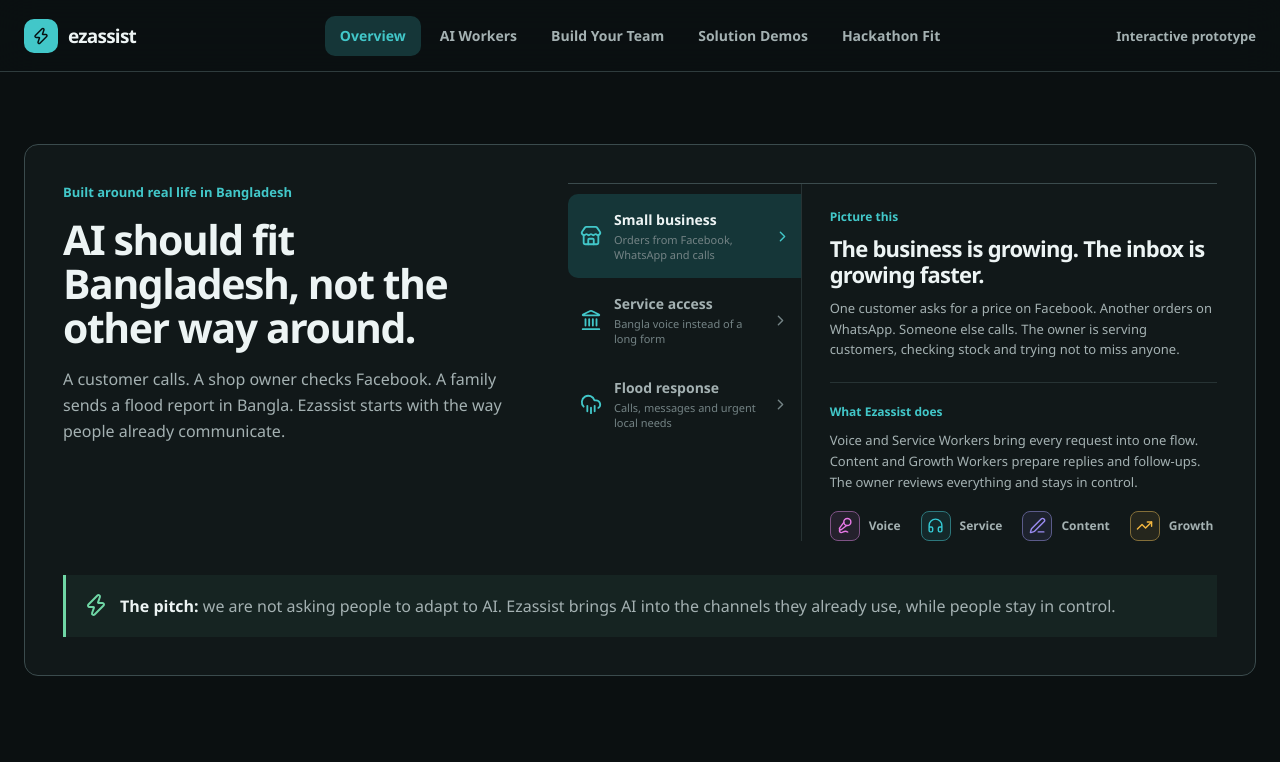
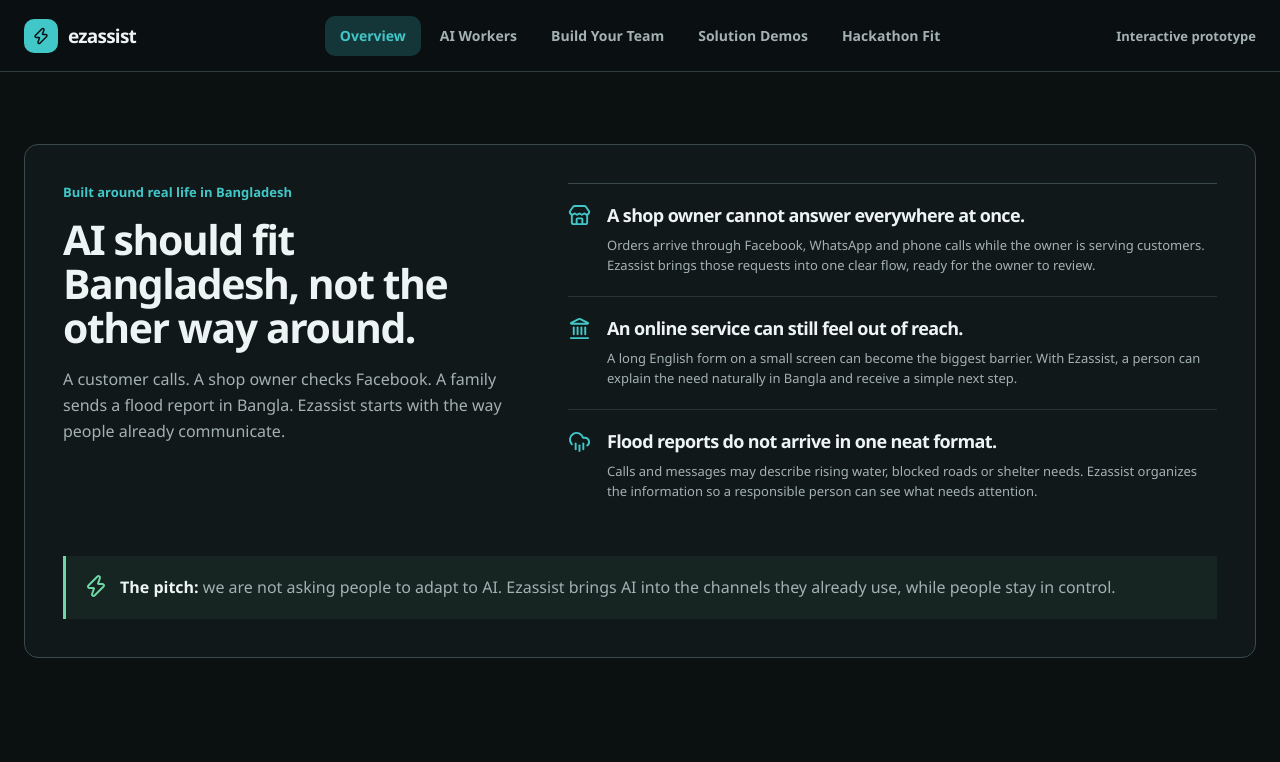
Before and after one commit to RaiZen094/LCT-Hackathon-AIUB-AI-Fest-MVP, a React (Vite) app: page / in a window 1280 px wide. Shown: the top 762 px of the page. Built offline with nearby package versions, Linux system fonts and the light colour scheme.

Commit message:
Simplify Bangladesh problem introduction

```diff
--- a/src/ProductApp.tsx
+++ b/src/ProductApp.tsx
@@ -28,48 +28,6 @@ const workerIcons: Record<WorkerId, typeof Bot> = {
   campaign: Megaphone,
   landing: LayoutTemplate,
 }
-
-const bangladeshProblems: {
-  id: string
-  label: string
-  context: string
-  title: string
-  problem: string
-  response: string
-  icon: typeof Bot
-  workers: WorkerId[]
-}[] = [
-  {
-    id: 'sme',
-    label: 'Small business',
-    context: 'Orders from Facebook, WhatsApp and calls',
-    title: 'The business is growing. The inbox is growing faster.',
-    problem: 'One customer asks for a price on Facebook. Another orders on WhatsApp. Someone else calls. The owner is serving customers, checking stock and trying not to miss anyone.',
-    response: 'Voice and Service Workers bring every request into one flow. Content and Growth Workers prepare replies and follow-ups. The owner reviews everything and stays in control.',
-    icon: Store,
-    workers: ['voice', 'service', 'content', 'growth'],
-  },
-  {
-    id: 'service-access',
-    label: 'Service access',
-    context: 'Bangla voice instead of a long form',
-    title: 'The service is online. The person who needs it still cannot reach it.',
-    problem: 'Picture a long English form on a small screen. The person knows exactly what they need, but explaining it in writing is the hardest part.',
-    response: 'Voice Worker lets them explain it naturally in Bangla. Service Worker organizes the request. Landing Worker shows the next step in a simple mobile view.',
-    icon: Landmark,
-    workers: ['voice', 'service', 'landing'],
-  },
-  {
-    id: 'flood',
-    label: 'Flood response',
-    context: 'Calls, messages and urgent local needs',
-    title: 'Reports are coming in. The hard part is knowing what needs attention first.',
-    problem: 'One person calls about rising water. Another messages about a blocked road. A volunteer reports a shelter need. Every detail matters, but each arrives differently.',
-    response: 'Voice Worker captures the report. Service Worker organizes it. Content Worker prepares a clear update. A responsible person checks what happens next.',
-    icon: CloudRain,
-    workers: ['voice', 'service', 'content'],
-  },
-]
 
 function WorkerMark({ id, label = true }: { id: WorkerId; label?: boolean }) {
   const worker = getWorker(id)
@@ -111,9 +69,6 @@ function AppHeader({ view, go }: { view: View; go: (view: View) => void }) {
 }
 
 function Overview({ go }: { go: (view: View) => void }) {
-  const [activeProblemId, setActiveProblemId] = useState(bangladeshProblems[0].id)
-  const activeProblem = bangladeshProblems.find(problem => problem.id === activeProblemId) ?? bangladeshProblems[0]
-
   return (
     <div className="page overview-page">
       <section className="bangladesh-context" aria-labelledby="bangladesh-context-title">
@@ -122,44 +77,18 @@ function Overview({ go }: { go: (view: View) => void }) {
           <h2 id="bangladesh-context-title">AI should fit Bangladesh, not the other way around.</h2>
           <p>A customer calls. A shop owner checks Facebook. A family sends a flood report in Bangla. Ezassist starts with the way people already communicate.</p>
         </div>
-        <div className="bangladesh-problem-explorer">
-          <div className="bangladesh-problem-tabs" role="group" aria-label="Bangladesh problem examples">
-            {bangladeshProblems.map(problem => {
-              const Icon = problem.icon
-              const isActive = problem.id === activeProblem.id
-              return (
-                <button
-                  key={problem.id}
-                  type="button"
-                  aria-pressed={isActive}
-                  aria-controls="bangladesh-problem-panel"
-                  className={isActive ? 'active' : ''}
-                  onClick={() => setActiveProblemId(problem.id)}
-                >
-                  <Icon aria-hidden="true" />
-                  <span><b>{problem.label}</b><small>{problem.context}</small></span>
-                  <ChevronRight aria-hidden="true" />
-                </button>
-              )
-            })}
-          </div>
-          <article
-            className="bangladesh-problem-detail"
-            id="bangladesh-problem-panel"
-            aria-live="polite"
-          >
-            <div>
-              <span>Picture this</span>
-              <h3>{activeProblem.title}</h3>
-              <p>{activeProblem.problem}</p>
-            </div>
-            <div className="bangladesh-worker-response">
-              <span>What Ezassist does</span>
-              <p>{activeProblem.response}</p>
-              <div aria-label="Suggested AI workers">
-                {activeProblem.workers.map(workerId => <WorkerMark key={workerId} id={workerId} />)}
-              </div>
-            </div>
+        <div className="bangladesh-stories" aria-label="Familiar problems in Bangladesh">
+          <article>
+            <Store aria-hidden="true" />
+            <div><h3>A shop owner cannot answer everywhere at once.</h3><p>Orders arrive through Facebook, WhatsApp and phone calls while the owner is serving customers. Ezassist brings those requests into one clear flow, ready for the owner to review.</p></div>
+          </article>
+          <article>
+            <Landmark aria-hidden="true" />
+            <div><h3>An online service can still feel out of reach.</h3><p>A long English form on a small screen can become the biggest barrier. With Ezassist, a person can explain the need naturally in Bangla and receive a simple next step.</p></div>
+          </article>
+          <article>
+            <CloudRain aria-hidden="true" />
+            <div><h3>Flood reports do not arrive in one neat format.</h3><p>Calls and messages may describe rising water, blocked roads or shelter needs. Ezassist organizes the information so a responsible person can see what needs attention.</p></div>
           </article>
         </div>
         <p className="bangladesh-context-result"><Zap aria-hidden="true" /><span><b>The pitch:</b> we are not asking people to adapt to AI. Ezassist brings AI into the channels they already use, while people stay in control.</span></p>
--- a/src/product-styles.css
+++ b/src/product-styles.css
@@ -150,25 +150,12 @@ p { line-height: 1.65; }
 .bangladesh-context-heading > span { display: block; margin-bottom: 16px; color: var(--accent); font-size: 13px; font-weight: 800; }
 .bangladesh-context-heading h2 { max-width: 520px; margin-bottom: 16px; font-size: clamp(30px, 3.2vw, 44px); line-height: 1.08; }
 .bangladesh-context-heading p { max-width: 560px; margin: 0; color: var(--muted); font-size: 16px; }
-.bangladesh-problem-explorer { min-width: 0; display: grid; grid-template-columns: minmax(190px, .72fr) minmax(0, 1.28fr); border-top: 1px solid var(--border-strong); }
-.bangladesh-problem-tabs { display: flex; flex-direction: column; padding-top: 10px; border-right: 1px solid var(--border); }
-.bangladesh-problem-tabs button { width: 100%; min-height: 84px; display: grid; grid-template-columns: auto 1fr auto; align-items: center; gap: 12px; border: 0; border-radius: 10px 0 0 10px; padding: 14px 12px; color: var(--muted); text-align: left; background: transparent; }
-.bangladesh-problem-tabs button:hover { color: var(--text); background: var(--surface-strong); }
-.bangladesh-problem-tabs button.active { color: var(--text); background: var(--accent-dark); }
-.bangladesh-problem-tabs button > svg:first-child { width: 22px; height: 22px; color: var(--accent); }
-.bangladesh-problem-tabs button > svg:last-child { width: 17px; height: 17px; color: var(--quiet); }
-.bangladesh-problem-tabs button.active > svg:last-child { color: var(--accent); transform: translateX(2px); }
-.bangladesh-problem-tabs button span { min-width: 0; display: flex; flex-direction: column; gap: 4px; }
-.bangladesh-problem-tabs button b { font-size: 14px; }
-.bangladesh-problem-tabs button small { color: var(--quiet); font-size: 11px; line-height: 1.35; }
-.bangladesh-problem-detail { min-width: 0; padding: 24px 0 0 28px; }
-.bangladesh-problem-detail > div > span { display: block; margin-bottom: 10px; color: var(--accent); font-size: 12px; font-weight: 800; }
-.bangladesh-problem-detail h3 { margin-bottom: 10px; font-size: 22px; line-height: 1.2; }
-.bangladesh-problem-detail p { margin: 0; color: var(--muted); font-size: 13px; line-height: 1.6; }
-.bangladesh-worker-response { margin-top: 22px; padding-top: 20px; border-top: 1px solid var(--border); }
-.bangladesh-worker-response > div { display: flex; flex-wrap: wrap; gap: 14px 20px; margin-top: 18px; }
-.bangladesh-worker-response .worker-mark > span { width: 30px; height: 30px; border-radius: 8px; }
-.bangladesh-worker-response .worker-mark b { font-size: 12px; }
+.bangladesh-stories { border-top: 1px solid var(--border-strong); }
+.bangladesh-stories article { display: grid; grid-template-columns: auto 1fr; gap: 16px; padding: 20px 0; }
+.bangladesh-stories article + article { border-top: 1px solid var(--border); }
+.bangladesh-stories article > svg { width: 23px; height: 23px; color: var(--accent); }
+.bangladesh-stories h3 { margin-bottom: 8px; font-size: 18px; line-height: 1.25; }
+.bangladesh-stories p { margin: 0; color: var(--muted); font-size: 13px; line-height: 1.6; }
 .bangladesh-context-result { grid-column: 1 / 3; display: flex; align-items: flex-start; gap: 12px; margin: 0; padding: 18px; border-left: 3px solid var(--success); color: var(--muted); background: rgba(111, 214, 165, .06); }
 .bangladesh-context-result > svg { color: var(--success); flex: 0 0 auto; }
 .bangladesh-context-result b { color: var(--text); }
@@ -570,10 +557,6 @@ p { line-height: 1.65; }
   .hero-visual { min-height: 0; padding: 24px; }
   .orchestration-workers { grid-template-columns: 1fr; padding: 20px 0; }
   .bangladesh-context { gap: 28px; padding: 26px; }
-  .bangladesh-problem-explorer { grid-template-columns: 1fr; }
-  .bangladesh-problem-tabs { flex-direction: row; gap: 8px; overflow-x: auto; padding: 10px 0 12px; border-right: 0; border-bottom: 1px solid var(--border); scroll-snap-type: x mandatory; scrollbar-width: thin; scrollbar-color: var(--border-strong) transparent; }
-  .bangladesh-problem-tabs button { min-height: 76px; flex: 0 0 min(74vw, 270px); border-radius: 10px; scroll-snap-align: start; }
-  .bangladesh-problem-detail { padding: 24px 0 0; }
   .simple-section { padding: 70px 0; }
   .four-moves, .project-pair, .demo-choices, .fit-grid { grid-template-columns: 1fr; }
   .recipe-options { display: flex; gap: 10px; overflow-x: auto; padding: 2px 2px 12px; scroll-snap-type: x mandatory; scrollbar-width: thin; scrollbar-color: var(--border-strong) transparent; overscroll-behavior-inline: contain; -webkit-overflow-scrolling: touch; }
```
